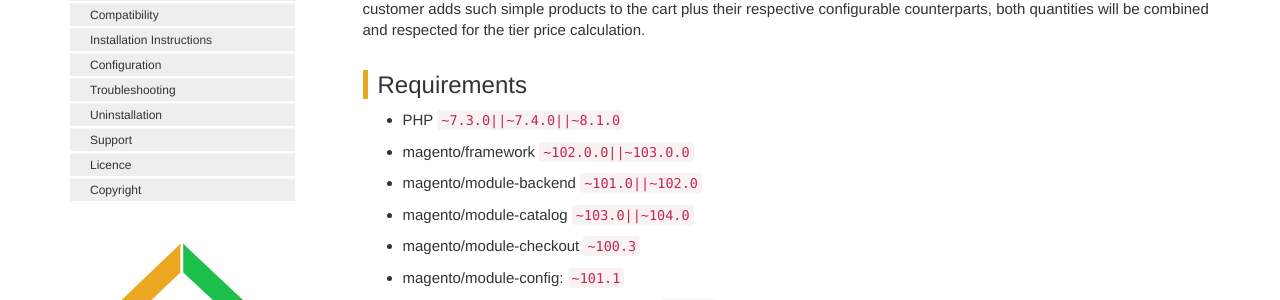
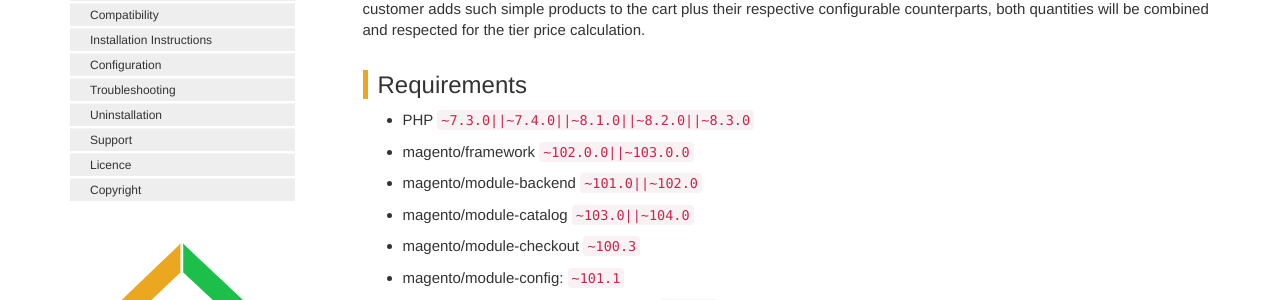
Before and after one commit to customgento/docs, a Jekyll site: the page built from pages/tier-prices-for-configurable-products-m2.md, in a window 1280 px wide and 900 px high, scrolled down 2540 px. Shown: the part 148-448 px from the top of the window. Built offline with Jekyll 4.4.1, drawn with Linux system fonts in a browser that asks for light colours; comment, search, counter and statistics services are not loaded.

Commit message:
Update tier-prices-for-configurable-products-m2.md
Add PHP requirements, DEV-569

```diff
--- a/pages/tier-prices-for-configurable-products-m2.md
+++ b/pages/tier-prices-for-configurable-products-m2.md
@@ -46,7 +46,7 @@ In this case, you get the green ones for 18 USD each and the orange ones for 16
 Given your simple products, which are assigned to configurable products, are also visible in the catalog individually: If the customer adds such simple products to the cart plus their respective configurable counterparts, both quantities will be combined and respected for the tier price calculation.
 
 ## Requirements
-- PHP `~7.3.0||~7.4.0||~8.1.0`
+- PHP `~7.3.0||~7.4.0||~8.1.0||~8.2.0||~8.3.0`
 - magento/framework `~102.0.0||~103.0.0`
 - magento/module-backend `~101.0||~102.0`
 - magento/module-catalog `~103.0||~104.0`
```
